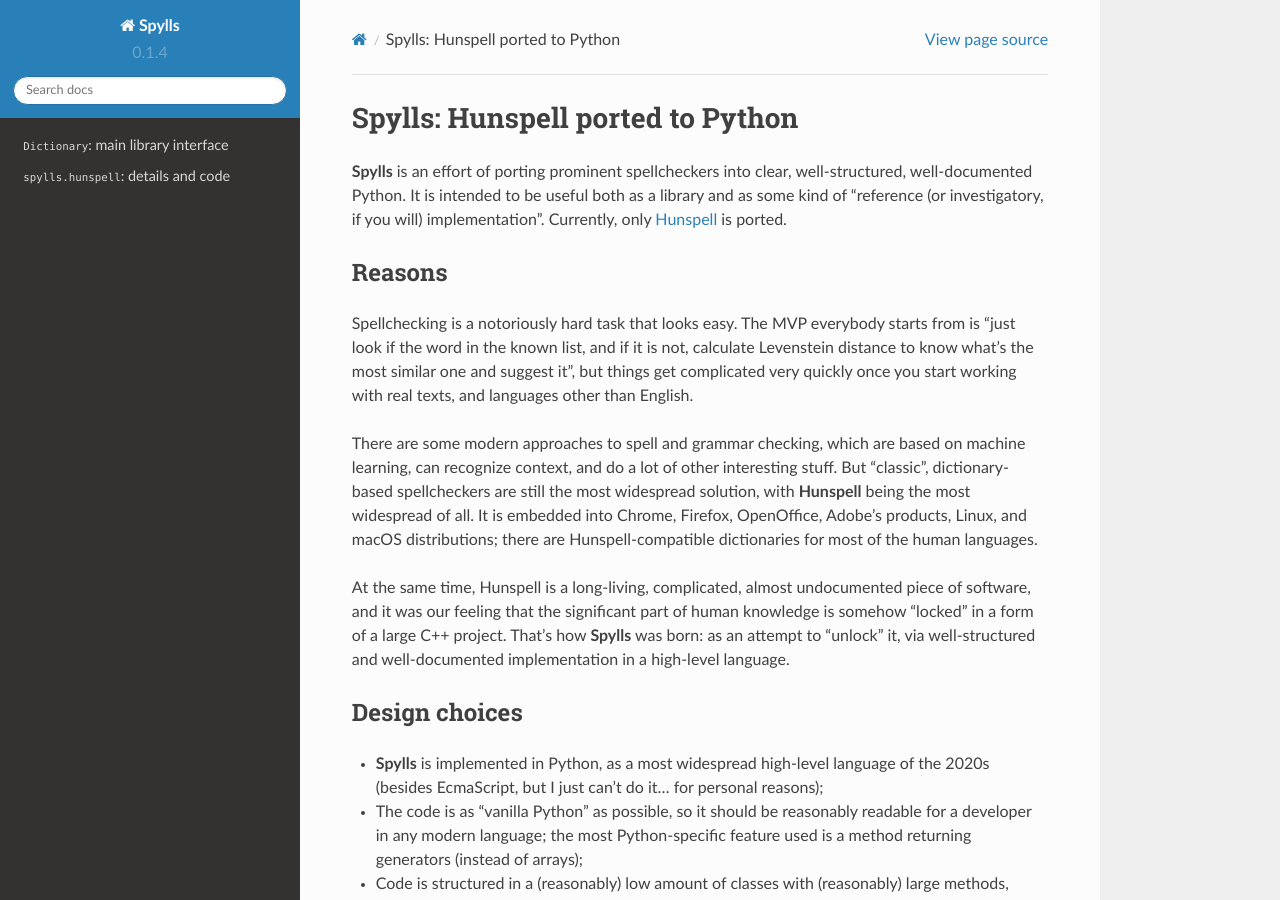
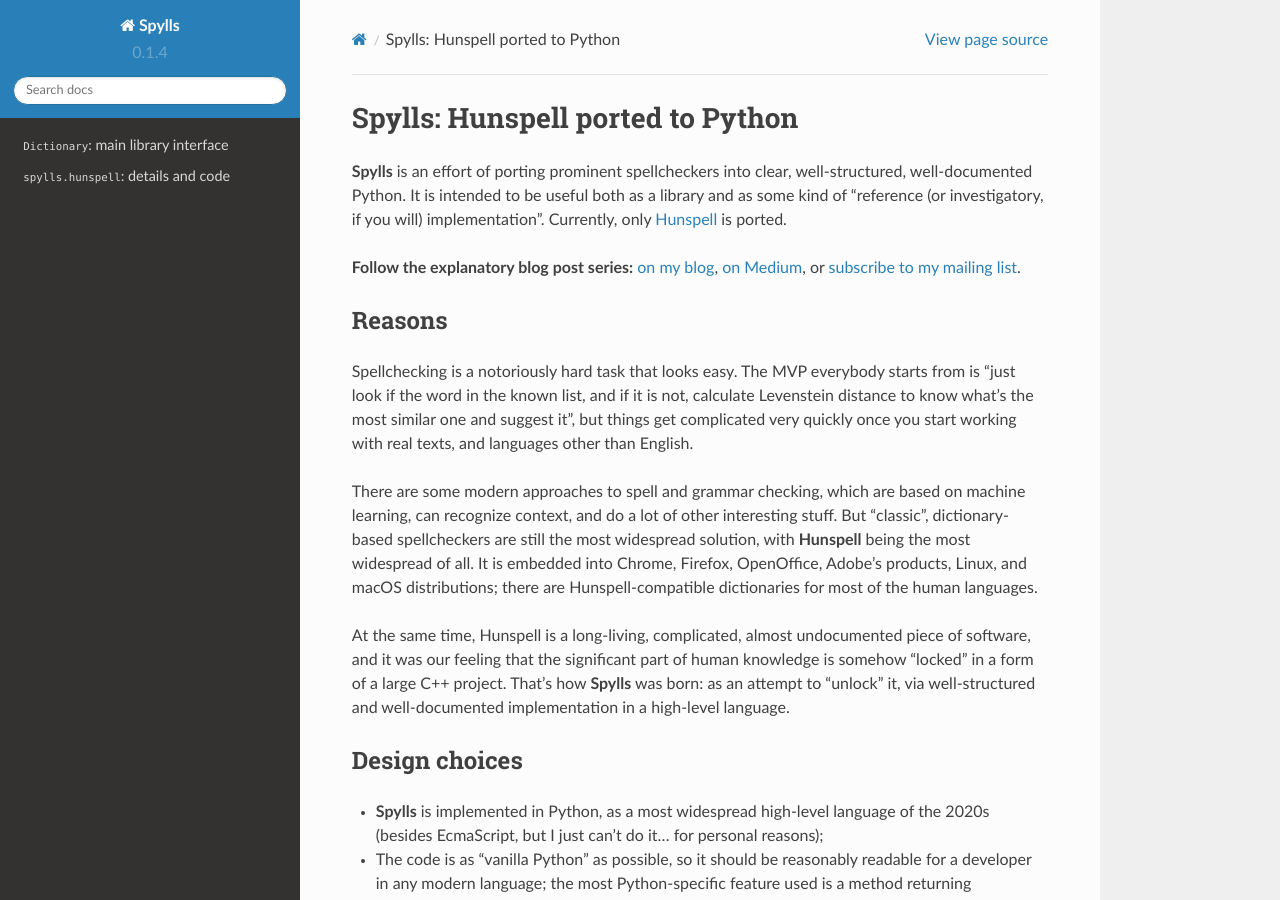
Before and after one commit to zverok/spylls, a Sphinx documentation site: the page built from docs/index.rst, in a window 1280 px wide and 900 px high. Built offline with Sphinx 7.4.7 and the Read the Docs theme 2.0.0, drawn with Linux system fonts in a browser that asks for light colours; the version number is read from the project's files by our own code.

Commit message:
Add links

```diff
--- a/README.rst
+++ b/README.rst
@@ -5,7 +5,7 @@
 
 Hunspell is a long-living, complicated, almost undocumented piece of software, and it was our feeling that the significant part of human knowledge is somehow "locked" in a form of a large C++ project. That's how **Spylls** was born: as an attempt to "unlock" it, via well-structured and well-documented implementation in a high-level language.
 
-**Follow the explanatory blog post series:** `part1 <https://zverok.github.io/blog/2021-01-05-spellchecker-1.html>`_, `part2 <https://zverok.github.io/blog/2021-01-09-spellchecker-2.html>`_, TBC...
+**Follow the explanatory blog post series:** `on my blog <https://zverok.github.io/spellchecker.html>`_, `on Medium <https://medium.com/spylls-rebuilding-the-spellchecker>`_, or `subscribe to my mailing list <https://zverok.github.io/subscribe.html>`_.
 
 Usage as a library
 ------------------
--- a/docs/index.rst
+++ b/docs/index.rst
@@ -2,6 +2,8 @@
 =================================
 
 **Spylls** is an effort of porting prominent spellcheckers into clear, well-structured, well-documented Python. It is intended to be useful both as a library and as some kind of "reference (or investigatory, if you will) implementation". Currently, only `Hunspell <https://github.com/hunspell/hunspell>`_ is ported.
+
+**Follow the explanatory blog post series:** `on my blog <https://zverok.github.io/spellchecker.html>`_, `on Medium <https://medium.com/spylls-rebuilding-the-spellchecker>`_, or `subscribe to my mailing list <https://zverok.github.io/subscribe.html>`_.
 
 Reasons
 -------
```
Also changed, not shown: 1 other file.
